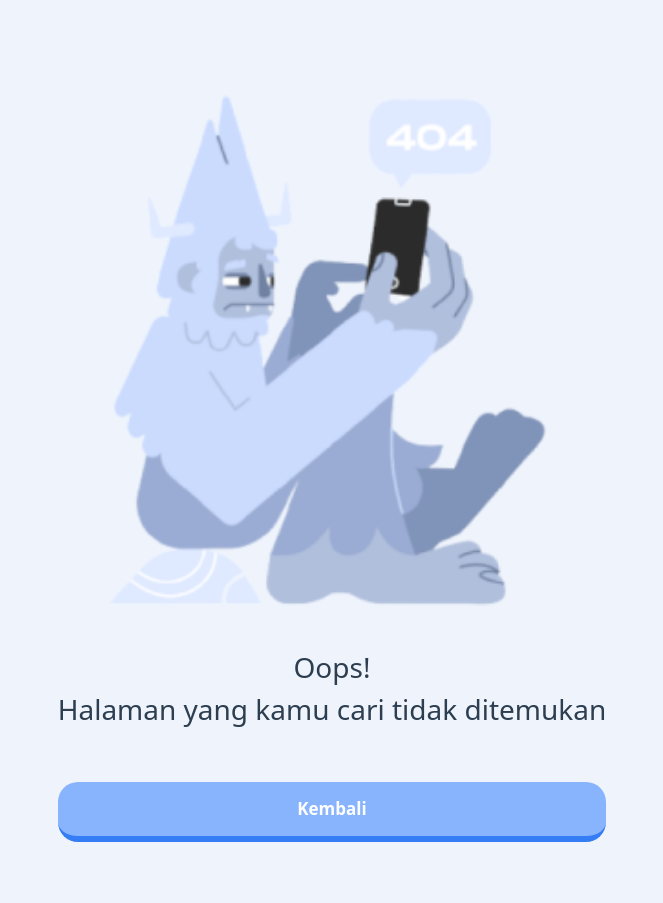
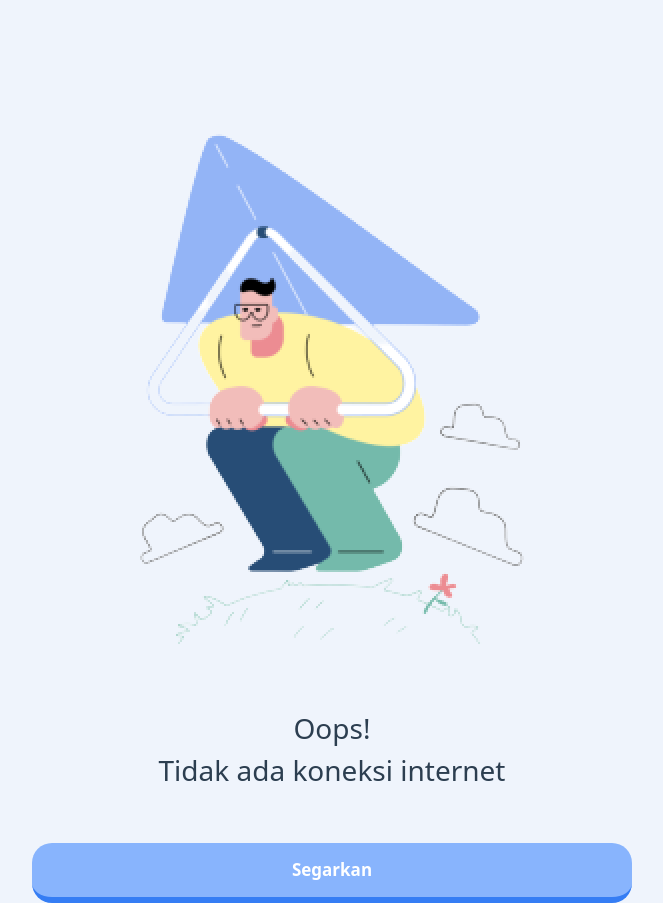
Before and after one commit to daffaraihanz/kemahBudaya, a Vue app: page /#/no-connection in a window 1280 px wide. Shown: the whole page, without its empty margins (308-971 px from the left). Before the commit the page ends 842 px from the top, so only its background shows below. Built offline with nearby package versions, Linux system fonts and the light colour scheme; sample sign-in values are in the browser's storage; what vue-loading-overlay, vue-sweetalert2 would draw is missing.

Commit message:
add no internet features

```diff
--- a/src/App.vue
+++ b/src/App.vue
@@ -3,6 +3,28 @@
     <router-view />
   </div>
 </template>
+
+<script>
+  export default {
+    data() {
+      return {
+
+      }
+    },
+
+    mounted() {
+      this.cek_koneksi_internet()
+    },
+
+    methods: {
+      cek_koneksi_internet() {
+         if(!navigator.onLine){
+            this.$router.push('/no-connection')
+          }
+      }
+    },
+  }
+</script>
 
 <style>
 #app {
--- a/src/router/index.js
+++ b/src/router/index.js
@@ -8,6 +8,7 @@ import Quiz from '../views/Quiz.vue'
 import Grade from '../views/Grade.vue'
 import Global from '../views/Global.vue'
 import Error404 from '../views/404.vue'
+import no_connection from '../views/no_connection.vue'
 
 Vue.use(VueRouter)
 
@@ -74,6 +75,11 @@ const routes = [{
     component: Grade
   },
   {
+    path: '/no-connection',
+    name: 'No Connection',
+    component: no_connection
+  },
+  {
     path: '*',
     name: '404 Not Found',
     component: Error404
--- /dev/null
+++ b/src/views/no_connection.vue
@@ -0,0 +1,64 @@
+<template>
+    <div style="height: 100vh" class="container w-100 d-flex text-center align-items-start justify-content-center">
+        <div class="text-center">
+            <img src="@/assets/no_internet.png" width="100%">
+
+            <br>
+
+
+            <h3>Oops!</h3>
+            <h3>Tidak ada koneksi internet</h3>
+
+            <br><br>
+
+            <button @click="refresh()" class="tombol-login" type="button">Segarkan</button>
+
+            <br>
+        </div>
+    </div>
+</template>
+
+<script>
+  export default {
+    data() {
+      return {
+
+      }
+    },
+
+    methods: {
+      refresh() {
+         if(navigator.onLine){
+            this.$swal({
+              title: 'Yeay!',
+              text: "Akhirnya dapet koneksi internet lagi!",
+              icon: 'success',
+            });
+
+            this.$router.push('/home')
+          } else {
+              location.reload();
+          }
+      }
+    },
+  }
+</script>
+
+
+<style scoped>
+.tombol-login {
+  /* margin-top: 40px; */
+  /* background-image: linear-gradient(#88b4fd, #619cfd); */
+  color: white;
+  font-weight: 700;
+  font-size: 17px;
+  width: 100%;
+  height: 60px;
+  border-radius: 20px;
+  border: none;
+  border-bottom-style: solid;
+  border-bottom-width: 6px;
+  background-color: #88B4FD;
+  border-bottom-color: #357DF4;
+}
+</style>
```
Also changed, not shown: src/assets/404.png, src/assets/no_internet.png (added).
